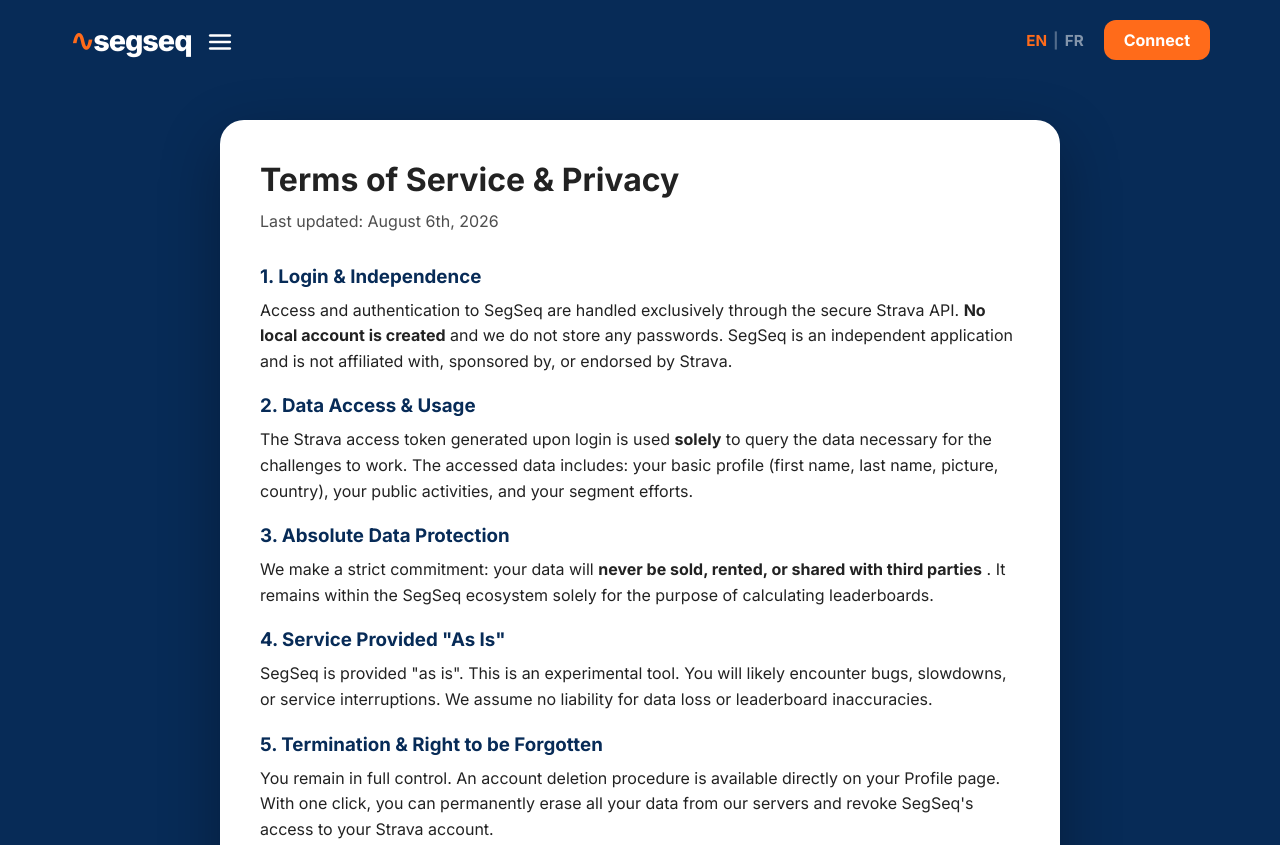
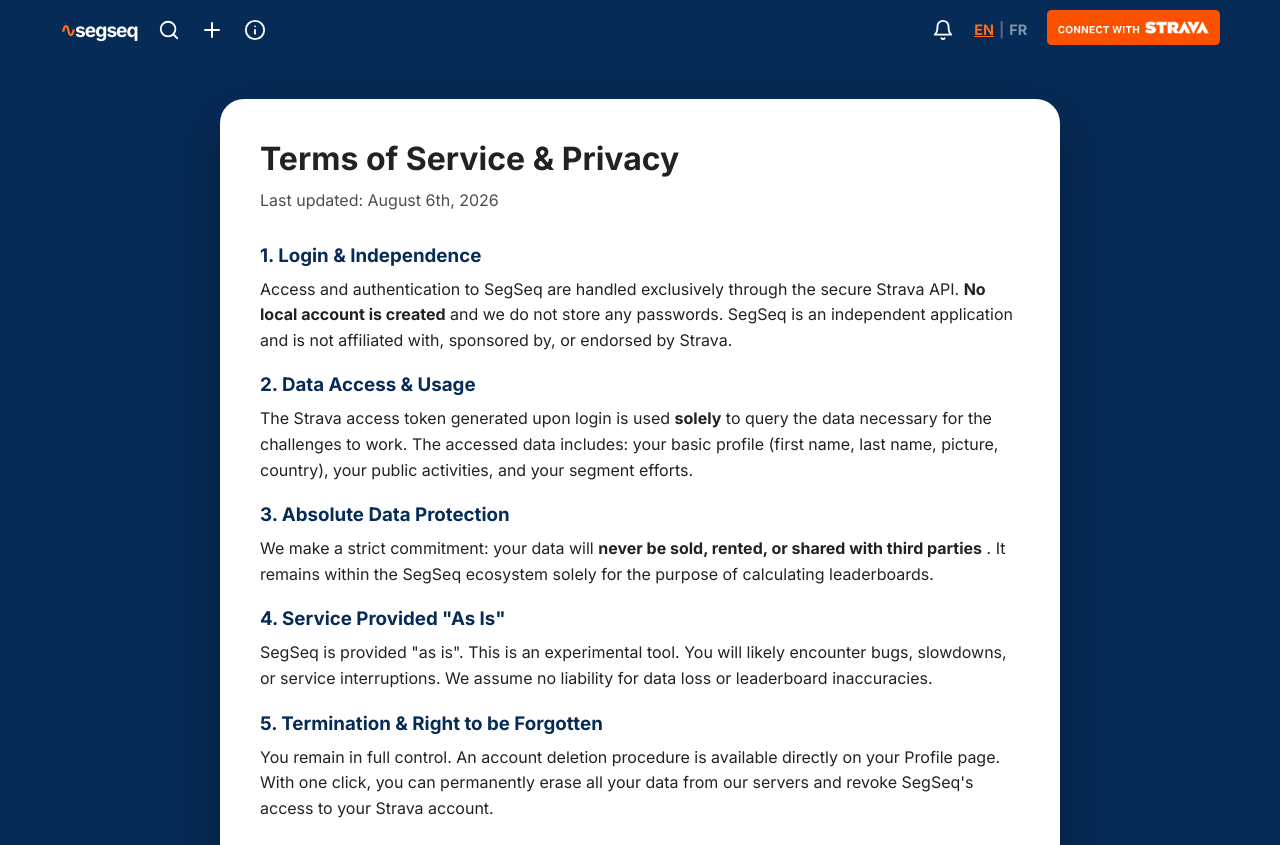
Before and after one commit to segseq/segseq, a website: page terms.html in a window 1280 px wide. Shown: the top 845 px of the page. Drawn offline with Linux system fonts and the light colour scheme; no server answers.

Commit message:
mission header

```diff
--- a/app.js
+++ b/app.js
@@ -1,6 +1,7 @@
 /* ------------------------------ */
 /* app.js */
 /* ------------------------------ */
+
 // Cette fonction DOIT être globale pour que le onclick="" du HTML la trouve
 function setLanguage(lang) {
     localStorage.setItem('userLang', lang);
@@ -54,32 +55,36 @@ document.addEventListener("DOMContentLoaded", applyCurrentLanguage);
 /* ------------------------------ */
 
 async function injectComponents() {
-  // 1. Définition des templates
+  // 1. Définition des templates avec styles intégrés pour la responsivité
   const headerHTML = `
     <header class="main-header">
-      <div class="nav-left" style="display: flex; align-items: center; gap: 10px;">
-        <a href="index.html" class="nav-logo"><span>∿</span>segseq</a>
+      <!-- GAUCHE : Logo et Navigation Principale -->
+      <div class="nav-group">
+        <a href="index.html" class="nav-logo" title="Home"><span>∿</span>segseq</a>
 
-        <div class="dropdown">
-          <!-- Icône Hamburger à la place du texte -->
-          <button class="dropbtn" aria-label="Menu" style="display: flex; align-items: center; justify-content: center; padding: 5px; margin-top: 3px;">
-            <svg width="26" height="26" viewBox="0 0 24 24" fill="none" stroke="currentColor" stroke-width="2.5" stroke-linecap="round" stroke-linejoin="round">
-              <line x1="3" y1="12" x2="21" y2="12"></line>
-              <line x1="3" y1="6" x2="21" y2="6"></line>
-              <line x1="3" y1="18" x2="21" y2="18"></line>
-            </svg>
-          </button>
+        <!-- Explorer (Loupe) -->
+        <a href="explore.html" class="nav-icon lang-element" data-titleFr="Explorer" data-titleEn="Explore">
+          <svg width="22" height="22" viewBox="0 0 24 24" fill="none" stroke="currentColor" stroke-width="2" stroke-linecap="round" stroke-linejoin="round"><circle cx="11" cy="11" r="8"></circle><line x1="21" y1="21" x2="16.65" y2="16.65"></line></svg>
+        </a>
 
-          <div class="dropdown-content">
-            <a href="explore.html" class="lang-element" data-fr="Explorer" data-en="Explore">Explore</a>
-            <a href="create.html" class="lang-element" data-fr="Créer" data-en="Create">Create</a>
-            <a href="terms.html" class="lang-element" data-fr="Conditions / Confidentialité" data-en="Terms / Privacy">Terms / Privacy</a>
-          </div>
-        </div>
+        <!-- Créer (+) -->
+        <a href="create.html" class="nav-icon lang-element" data-titleFr="Créer un défi" data-titleEn="Create challenge">
+          <svg width="24" height="24" viewBox="0 0 24 24" fill="none" stroke="currentColor" stroke-width="2" stroke-linecap="round" stroke-linejoin="round"><line x1="12" y1="5" x2="12" y2="19"></line><line x1="5" y1="12" x2="19" y2="12"></line></svg>
+        </a>
+
+        <!-- Info (i) -->
+        <a href="terms.html" class="nav-icon lang-element" data-titleFr="Informations" data-titleEn="Information">
+          <svg width="22" height="22" viewBox="0 0 24 24" fill="none" stroke="currentColor" stroke-width="2" stroke-linecap="round" stroke-linejoin="round"><circle cx="12" cy="12" r="10"></circle><line x1="12" y1="16" x2="12" y2="12"></line><line x1="12" y1="8" x2="12.01" y2="8"></line></svg>
+        </a>
       </div>
 
-      <!-- Conteneur de droite : Langue + Auth -->
-      <div class="nav-right" style="display: flex; align-items: center; gap: 20px;">
+      <!-- DROITE : Notifications, Langue et Auth -->
+      <div class="nav-group">
+        <!-- Notifications (Cloche) -->
+        <a href="#" class="nav-icon lang-element" data-titleFr="Notifications (Bientôt)" data-titleEn="Notifications (Coming soon)" onclick="alert('Notifications coming soon!'); return false;">
+          <svg width="22" height="22" viewBox="0 0 24 24" fill="none" stroke="currentColor" stroke-width="2" stroke-linecap="round" stroke-linejoin="round"><path d="M18 8A6 6 0 0 0 6 8c0 7-3 9-3 9h18s-3-2-3-9"></path><path d="M13.73 21a2 2 0 0 1-3.46 0"></path></svg>
+        </a>
+
         <!-- Sélecteur EN | FR -->
         <div class="lang-selector">
           <span id="btn-en" class="lang-btn" onclick="setLanguage('en')">EN</span>
@@ -87,8 +92,9 @@ async function injectComponents() {
           <span id="btn-fr" class="lang-btn" onclick="setLanguage('fr')">FR</span>
         </div>
 
-        <div id="nav-auth-section">
-          <!-- Rempli dynamiquement -->
+        <!-- Zone d'authentification dynamique -->
+        <div id="nav-auth-section" style="display: flex; align-items: center; gap: 12px;">
+          <!-- Rempli dynamiquement par JS -->
         </div>
       </div>
     </header>
@@ -100,7 +106,6 @@ async function injectComponents() {
       <div style="margin-bottom: 15px;">
         <span class="lang-element" data-fr="SegSeq • Défis Multi-Segments" data-en="SegSeq • Multi-Segment Challenges">SegSeq • Multi-Segment Challenges</span>
       </div>
-      <!-- Bouton de contact discret -->
       <a href="mailto:info.segseq@gmail.com" class="contact-link lang-element" data-fr="Contactez-nous" data-en="Contact us">Contact us</a>
     </footer>
   `;
@@ -110,25 +115,6 @@ async function injectComponents() {
   const footerPlaceholder = document.getElementById('footer-placeholder');
 
   if(headerPlaceholder) headerPlaceholder.innerHTML = headerHTML;
-
-  const dropbtn = document.querySelector('.dropbtn');
-  const dropdown = document.querySelector('.dropdown');
-
-  if (dropbtn && dropdown) {
-    // Permet d'ouvrir/fermer le menu au clic
-    dropbtn.addEventListener('click', (e) => {
-      e.stopPropagation(); // Empêche le clic de se propager au document
-      dropdown.classList.toggle('open');
-    });
-
-    // Ferme le menu si on clique n'importe où ailleurs sur la page
-    document.addEventListener('click', (e) => {
-      if (!dropdown.contains(e.target)) {
-        dropdown.classList.remove('open');
-      }
-    });
-  }
-
   if(footerPlaceholder) footerPlaceholder.innerHTML = footerHTML;
 
   // 3. Logique d'authentification Strava pour le header
@@ -138,17 +124,25 @@ async function injectComponents() {
 
     if (res.ok) {
       const athlete = await res.json();
+      // Utilisateur Connecté : Photo de profil + Icône Logout
       authSection.innerHTML = `
-		<a href="profile.html" title="Go to profile">
+        <a href="profile.html" class="lang-element" data-titleFr="Mon Profil" data-titleEn="My Profile">
           <img src="${athlete.profile}" alt="Profile" class="nav-profile-pic">
         </a>
-		<a href="#" onclick="logout()" class="lang-element" data-fr="Déconnexion" data-en="Logout" style="color: white; text-decoration: underline; cursor: pointer;">
-		  Logout
+        <a href="#" onclick="logout(); return false;" class="nav-icon lang-element" data-titleFr="Se déconnecter" data-titleEn="Logout">
+          <svg width="22" height="22" viewBox="0 0 24 24" fill="none" stroke="currentColor" stroke-width="2" stroke-linecap="round" stroke-linejoin="round">
+            <path d="M9 21H5a2 2 0 0 1-2-2V5a2 2 0 0 1 2-2h4"></path>
+            <polyline points="16 17 21 12 16 7"></polyline>
+            <line x1="21" y1="12" x2="9" y2="12"></line>
+          </svg>
         </a>
       `;
     } else {
+      // Utilisateur Déconnecté : Bouton image Strava
       authSection.innerHTML = `
-        <a href="https://segseq.vercel.app/api/strava/auth" class="btn btn-primary lang-element" data-fr="Se connecter" data-en="Connect" style="padding: 10px 20px;">Connect</a>
+        <a href="https://segseq.vercel.app/api/strava/auth" class="strava-connect-btn">
+          <img src="btn_strava_connect_with_orange.png" alt="Connect with Strava">
+        </a>
       `;
     }
   } catch (err) {
@@ -173,7 +167,6 @@ async function logout() {
       });
 
       if (res.ok) {
-        // Rediriger vers la page d'accueil après la déconnexion
         window.location.href = '/';
       } else {
         const errorMsg = lang === 'fr' ? "Échec de la déconnexion." : "Logout failed.";
--- a/styles.css
+++ b/styles.css
@@ -756,3 +756,124 @@ footer {
   box-sizing: border-box;
   font-family: inherit;
 }
+
+/* ========================================= */
+/* HEADER & NAVIGATION (Injectés via app.js) */
+/* ========================================= */
+.main-header {
+  display: flex;
+  justify-content: space-between;
+  align-items: center;
+  padding: 10px 20px;
+  flex-wrap: nowrap;
+}
+.nav-group {
+  display: flex;
+  align-items: center;
+  gap: 20px;
+}
+.nav-icon {
+  color: inherit;
+  display: flex;
+  align-items: center;
+  justify-content: center;
+  text-decoration: none;
+  transition: opacity 0.2s;
+}
+.nav-icon:hover {
+  opacity: 0.7;
+}
+.nav-logo {
+  font-weight: bold;
+  text-decoration: none;
+  font-size: 1.2rem;
+  display: flex;
+  align-items: center;
+}
+.lang-selector {
+  display: flex;
+  gap: 5px;
+  cursor: pointer;
+  font-size: 0.9rem;
+}
+.lang-btn.active {
+  font-weight: bold;
+  text-decoration: underline;
+}
+.strava-connect-btn img {
+  height: 35px;
+  width: auto;
+  object-fit: contain;
+}
+.nav-profile-pic {
+  width: 32px;
+  height: 32px;
+  border-radius: 50%;
+  object-fit: cover;
+  border: 1px solid #ccc;
+}
+
+/* Ajustements pour les écrans mobiles */
+@media (max-width: 600px) {
+  .main-header {
+    padding: 10px 10px;
+  }
+  .nav-group {
+    gap: 12px; /* Réduit l'espace entre les icônes sur mobile */
+  }
+  .strava-connect-btn img {
+    height: 30px;
+  }
+}
+
+
+/* =========================================
+   CAROUSEL WAYS TO COMPETE
+   ========================================= */
+.carousel-container {
+  overflow: hidden;
+  position: relative;
+  width: 100%;
+  max-width: 700px; /* Garde une largeur lisible sur grand écran */
+  margin: 0 auto;
+  padding-bottom: 20px;
+}
+
+.carousel-track {
+  display: flex;
+  transition: transform 0.6s cubic-bezier(0.25, 1, 0.5, 1);
+  will-change: transform;
+}
+
+.carousel-slide {
+  min-width: 100%; /* Chaque carte prend 100% du conteneur */
+  box-sizing: border-box;
+  margin-top: 10px; /* Remplace le margin-top: 40px générique des .card */
+  text-align: center; /* Centre le contenu pour un meilleur rendu visuel */
+}
+
+.carousel-slide .number {
+  font-size: 3rem; /* Agrandit un peu l'émoji/icône */
+  margin-bottom: 20px;
+}
+
+.carousel-dots {
+  display: flex;
+  justify-content: center;
+  gap: 12px;
+  margin-top: 25px;
+}
+
+.carousel-dot {
+  width: 12px;
+  height: 12px;
+  background: rgba(255, 255, 255, 0.3);
+  border-radius: 50%;
+  cursor: pointer;
+  transition: background 0.3s ease, transform 0.3s ease;
+}
+
+.carousel-dot.active {
+  background: var(--orange);
+  transform: scale(1.3); /* Met en valeur le point actif */
+}
```
Lines whose indentation alone changed are shown as unchanged.
